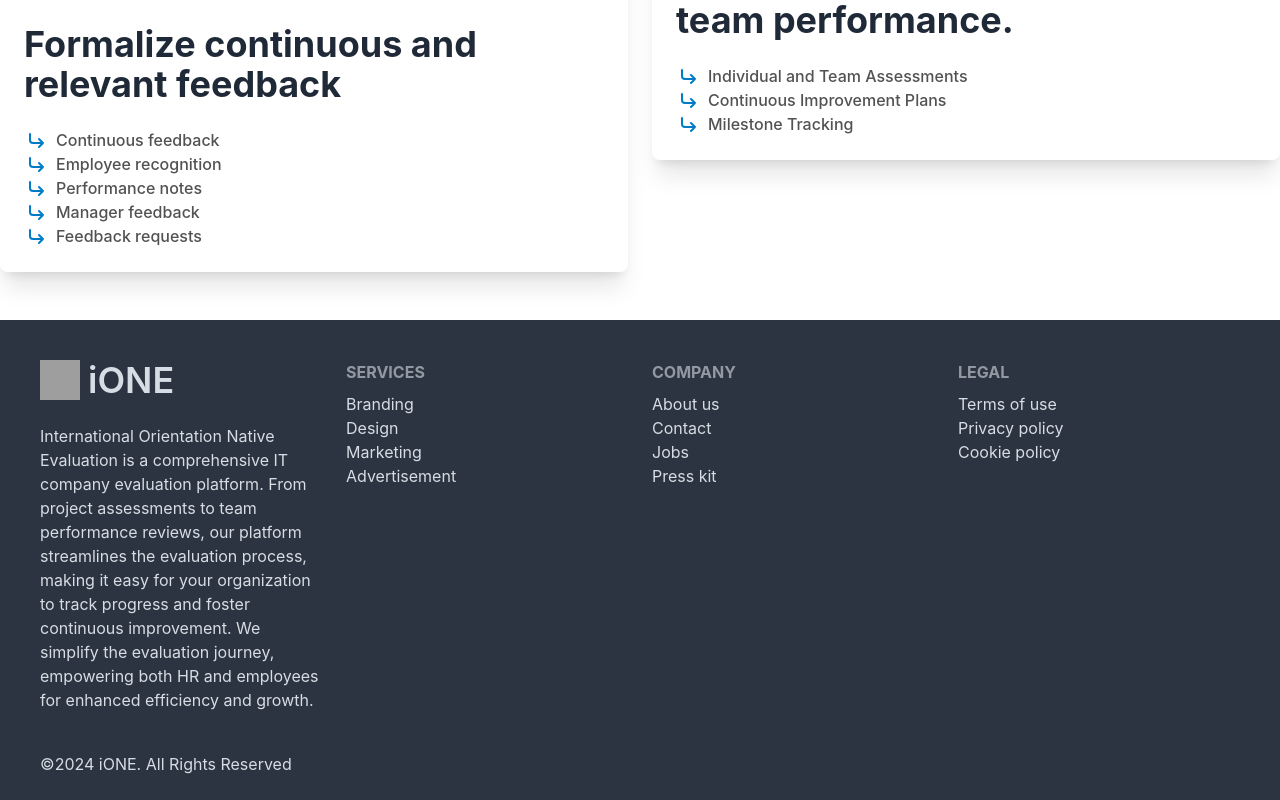
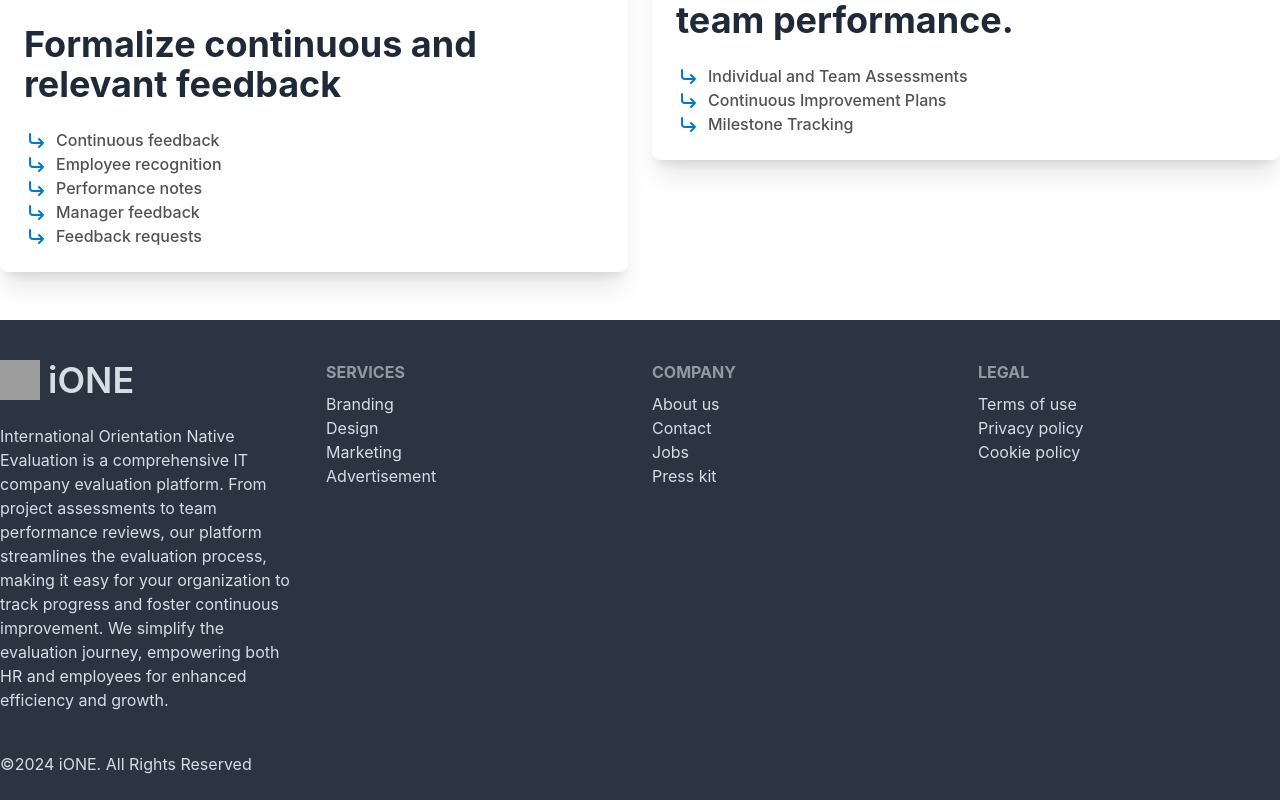
Before and after one commit to tahmidurrahmann/company-evaluation-platform-client, a React (Vite) app: page / in a window 1280 px wide. Shown: the part 4781-5581 px from the top of the page. Built offline with nearby package versions, Linux system fonts and the light colour scheme; no server answers; grey boxes are pictures that could not be loaded.

Commit message:
added edited footer

```diff
--- a/src/shared/Footer/Footer.jsx
+++ b/src/shared/Footer/Footer.jsx
@@ -1,7 +1,8 @@
 const Footer = () => {
     return (
-        <footer className="bg-neutral text-neutral-content">
-            <div className="flex flex-col lg:flex-row justify-start items-start p-10 gap-6">
+        <div className="bg-neutral">
+            <footer className="text-neutral-content max-w-screen-2xl mx-auto">
+                <div className="flex flex-col lg:flex-row justify-start items-start py-10 gap-6">
                     <div className="flex-1">
                         <div className="flex gap-2">
                             <img className="w-[30px] md:w-[40px]" src="https://i.ibb.co/FH8Vn5d/1-156-removebg-preview.png" alt="" />
@@ -30,10 +31,11 @@ const Footer = () => {
                         <a className="link link-hover">Cookie policy</a>
                     </div>
                 </div>
-            <div className="px-10 pb-6">
+                <div className="pb-6">
                     <h3><p>©2024 iONE. All Rights Reserved</p></h3>
                 </div>
             </footer>
+        </div>
     );
 };
 
```
Lines whose indentation alone changed are shown as unchanged.
